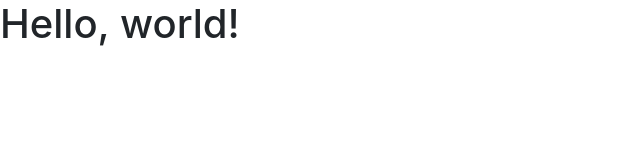
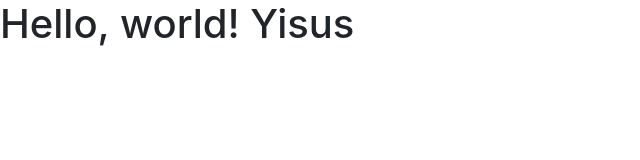
Before and after one commit to chuchoblack1397/helloWorld, a plain HTML site: page index.html in a window 1280 px wide. Shown: the whole page, without its empty margins (0-640 px from the left). Drawn offline with nearby package versions, Linux system fonts and the light colour scheme.

Commit message:
actualizacion
agregado Yisus

```diff
--- a/index.html
+++ b/index.html
@@ -14,7 +14,7 @@
     <div class="container">
 
     </div>
-    <h1>Hello, world!</h1>
+    <h1>Hello, world! Yisus</h1>
 
     <!-- Optional JavaScript; choose one of the two! -->
 
```
